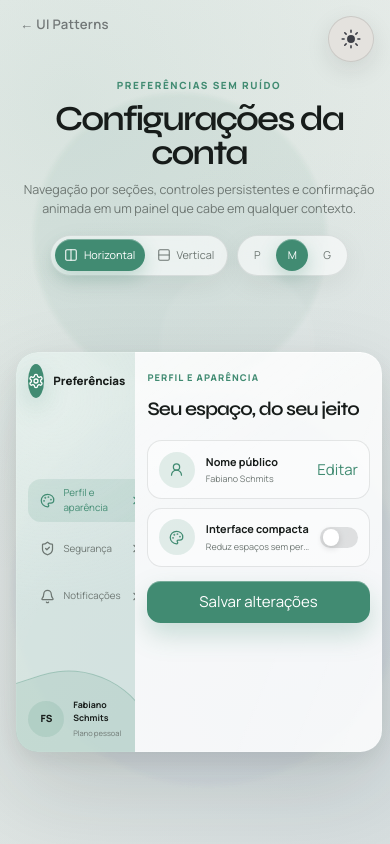
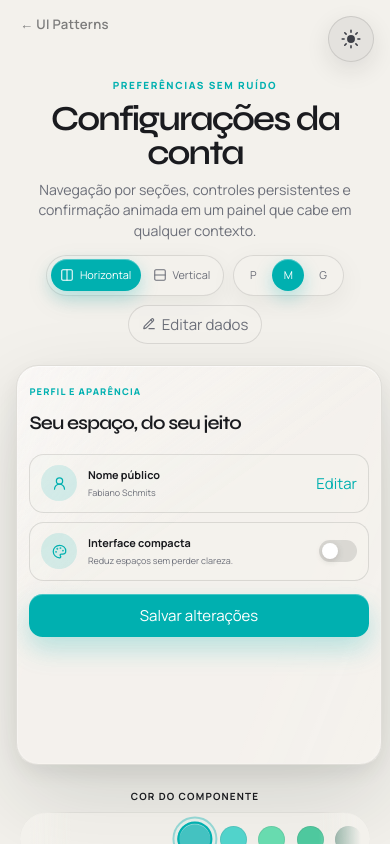
Before and after one commit to fabianoschmits/ui-patterns, a Next.js app: page /patterns/account-settings in a window 390 px wide. Built offline with nearby package versions, Linux system fonts and the light colour scheme.

Commit message:
feat: unify utility component showcase experience

```diff
--- a/src/app/globals.css
+++ b/src/app/globals.css
@@ -496,6 +496,13 @@ html.theme-switching::view-transition-new(root) {
   overflow: hidden;
 }
 
+.pattern-stage.is-immersive .stage-frame > .utility-show {
+  overflow-x: hidden !important;
+  overflow-y: auto !important;
+  overscroll-behavior-y: contain;
+  -webkit-overflow-scrolling: touch;
+}
+
 .stage-nav-immersive {
   position: absolute;
   right: var(--page-pad);
--- a/src/app/page.tsx
+++ b/src/app/page.tsx
@@ -1,10 +1,11 @@
 import { patterns } from "@/data/patterns";
-import { TransitionLink } from "@/components/transitions/transition-link";
+import { CatalogScrollRestorer, TransitionLink } from "@/components/transitions/transition-link";
 import { StudioAtmosphere } from "@/components/home/studio-atmosphere";
 
 export default function HomePage() {
   return (
     <div className="studio">
+      <CatalogScrollRestorer />
       <StudioAtmosphere />
 
       <div className="studio-content">
--- a/src/patterns/shared/menu-showcase.tsx
+++ b/src/patterns/shared/menu-showcase.tsx
@@ -134,7 +134,7 @@ function ChipGroup({
   );
 }
 
-function ColorRoulette({
+export function ColorRoulette({
   label,
   options,
   value,
--- a/src/patterns/utilities/shared/utility-showcase.css
+++ b/src/patterns/utilities/shared/utility-showcase.css
@@ -1,37 +1,37 @@
 .utility-show {
   --utility-accent: #11b6ae;
-  --utility-bg: #edf0ee;
-  --utility-bg-deep: #dde4e0;
-  --utility-surface: rgb(255 255 255 / 0.58);
-  --utility-surface-strong: rgb(255 255 255 / 0.78);
-  --utility-ink: #171c1a;
+  --utility-bg: var(--canvas);
+  --utility-bg-deep: var(--canvas-deep);
+  --utility-surface: color-mix(in srgb, var(--canvas) 38%, transparent);
+  --utility-surface-strong: color-mix(in srgb, var(--canvas) 62%, transparent);
+  --utility-ink: var(--ink);
   --utility-text: var(--utility-ink);
-  --utility-muted: #6d7672;
-  --utility-line: rgb(25 35 31 / 0.1);
+  --utility-muted: var(--muted);
+  --utility-line: var(--line);
   --utility-danger: #c65f62;
   position: relative;
   isolation: isolate;
-  display: grid;
+  display: flex;
+  flex-direction: column;
   width: 100%;
   min-height: 100%;
-  overflow: auto;
-  grid-template-rows: auto 1fr;
-  background:
-    radial-gradient(circle at 18% 12%, color-mix(in srgb, var(--utility-accent) 11%, transparent), transparent 30rem),
-    radial-gradient(circle at 88% 78%, rgb(166 178 216 / 0.18), transparent 32rem),
-    linear-gradient(155deg, var(--utility-bg), var(--utility-bg-deep));
+  overflow-x: hidden;
+  overflow-y: auto;
+  overscroll-behavior-y: contain;
+  -webkit-overflow-scrolling: touch;
+  background: transparent;
   color: var(--utility-ink);
   font-family: var(--font-ui);
 }
 
 html[data-theme="dark"] .utility-show {
-  --utility-bg: #0d1110;
-  --utility-bg-deep: #151b19;
-  --utility-surface: rgb(27 35 32 / 0.66);
-  --utility-surface-strong: rgb(31 40 37 / 0.88);
-  --utility-ink: #edf3f0;
-  --utility-muted: #8f9b96;
-  --utility-line: rgb(238 247 243 / 0.1);
+  --utility-bg: var(--canvas);
+  --utility-bg-deep: var(--canvas-deep);
+  --utility-surface: color-mix(in srgb, var(--canvas) 42%, transparent);
+  --utility-surface-strong: color-mix(in srgb, var(--canvas) 66%, transparent);
+  --utility-ink: var(--ink);
+  --utility-muted: var(--muted);
+  --utility-line: var(--line);
   --utility-danger: #ec8588;
 }
 
@@ -47,58 +47,18 @@ html[data-theme="dark"] .utility-show {
   color: inherit;
 }
 
-.utility-aurora {
-  position: fixed;
-  inset: 0;
-  z-index: -1;
-  overflow: hidden;
-  pointer-events: none;
-}
-
-.utility-aurora i {
-  position: absolute;
-  border-radius: 50%;
-  opacity: 0.36;
-  filter: blur(2px);
-  animation: utility-drift 16s ease-in-out infinite alternate;
-}
-
-.utility-aurora i:nth-child(1) {
-  top: 12%;
-  left: 7%;
-  width: 18rem;
-  height: 18rem;
-  background: color-mix(in srgb, var(--utility-accent) 18%, transparent);
-}
-
-.utility-aurora i:nth-child(2) {
-  right: 8%;
-  bottom: 6%;
-  width: 23rem;
-  height: 23rem;
-  background: rgb(140 158 210 / 0.16);
-  animation-delay: -6s;
-}
-
-.utility-aurora i:nth-child(3) {
-  top: 35%;
-  right: 31%;
-  width: 9rem;
-  height: 9rem;
-  background: rgb(255 255 255 / 0.2);
-  animation-delay: -11s;
-}
-
 .utility-show-head {
   position: relative;
   z-index: 4;
   display: flex;
-  width: min(100%, 74rem);
+  width: min(100%, 34rem);
   margin: 0 auto;
-  padding: clamp(4.3rem, 8vw, 5.8rem) max(1.25rem, 4vw) 1rem;
-  align-items: end;
-  justify-content: space-between;
-  gap: 1rem 2rem;
+  padding: clamp(4.3rem, 8vw, 5.4rem) max(1.25rem, 4vw) 0.8rem;
+  flex-direction: column;
+  align-items: center;
+  justify-content: center;
+  gap: 0.85rem;
+  text-align: center;
 }
 
 .utility-heading > span {
@@ -112,7 +72,7 @@ html[data-theme="dark"] .utility-show {
 .utility-heading h1 {
   margin: 0.42rem 0 0;
   font-family: var(--font-editorial);
-  font-size: clamp(2rem, 5vw, 3.6rem);
+  font-size: clamp(2rem, 7vw, 3.4rem);
   font-weight: 520;
   letter-spacing: -0.055em;
   line-height: 0.96;
@@ -122,8 +82,8 @@ html[data-theme="dark"] .utility-show {
   max-width: 34rem;
   margin: 0.65rem 0 0;
   color: var(--utility-muted);
-  font-size: 0.78rem;
-  line-height: 1.55;
+  font-size: 0.88rem;
+  line-height: 1.45;
 }
 
 .utility-controls {
@@ -131,7 +91,7 @@ html[data-theme="dark"] .utility-show {
   flex: none;
   flex-wrap: wrap;
   align-items: center;
-  justify-content: flex-end;
+  justify-content: center;
   gap: 0.55rem;
 }
 
@@ -189,12 +149,39 @@ html[data-theme="dark"] .utility-show {
   padding: 0;
 }
 
+.utility-edit-toggle {
+  display: inline-flex;
+  min-height: 2.45rem;
+  align-items: center;
+  justify-content: center;
+  gap: 0.38rem;
+  border: 1px solid var(--utility-line) !important;
+  border-radius: 999px;
+  background: color-mix(in srgb, var(--utility-surface-strong) 72%, transparent);
+  padding: 0 0.78rem;
+  color: var(--utility-muted) !important;
+  cursor: pointer;
+  font-size: 0.66rem;
+  font-weight: 650;
+  backdrop-filter: blur(16px) saturate(1.3);
+  -webkit-backdrop-filter: blur(16px) saturate(1.3);
+  transition: color 220ms ease, background 220ms ease, transform 180ms ease;
+}
+
+.utility-edit-toggle:active { transform: scale(0.95); }
+.utility-edit-toggle.is-active {
+  border-color: color-mix(in srgb, var(--utility-accent) 38%, transparent) !important;
+  background: color-mix(in srgb, var(--utility-accent) 14%, transparent);
+  color: var(--utility-accent) !important;
+}
+
 .utility-stage {
   position: relative;
   z-index: 2;
   display: grid;
-  min-height: 0;
-  padding: 1rem max(1rem, 3vw) clamp(2.5rem, 7vw, 5rem);
+  flex: 0 0 auto;
+  min-height: max-content;
+  padding: 1rem max(1rem, 3vw) 1.5rem;
   place-items: center;
 }
 
@@ -204,6 +191,7 @@ html[data-theme="dark"] .utility-show {
   max-width: calc(100vw - 2rem);
   max-height: calc(100svh - 2rem);
   overflow: hidden;
+  border: 1px solid color-mix(in srgb, var(--ink) 9%, transparent);
   border-radius: clamp(1.35rem, 4vw, 2.2rem);
   box-shadow:
     0 36px 90px rgb(24 36 31 / 0.14),
@@ -216,7 +204,7 @@ html[data-theme="dark"] .utility-card {
     0 8px 25px rgb(0 0 0 / 0.25);
 }
 
-.utility-card.is-horizontal.is-small { width: 23rem; height: 15rem; }
+.utility-card.is-horizontal.is-small { width: 23rem; height: 16.5rem; }
 .utility-card.is-horizontal.is-medium { width: 38rem; height: 23rem; }
 .utility-card.is-horizontal.is-large { width: 52rem; height: 31rem; }
 .utility-card.is-vertical.is-small { width: 17rem; height: 24rem; }
@@ -237,13 +225,13 @@ html[data-theme="dark"] .utility-card {
 }
 
 .utility-glass-base {
-  backdrop-filter: blur(26px) saturate(1.35);
-  -webkit-backdrop-filter: blur(26px) saturate(1.35);
+  backdrop-filter: blur(30px) saturate(1.42) brightness(1.03);
+  -webkit-backdrop-filter: blur(30px) saturate(1.42) brightness(1.03);
 }
 
 .utility-glass-tint {
   background:
-    linear-gradient(145deg, rgb(255 255 255 / 0.48), transparent 42%),
+    linear-gradient(145deg, rgb(255 255 255 / 0.32), transparent 42%),
     var(--utility-surface);
 }
 
@@ -282,6 +270,22 @@ html[data-theme="dark"] .utility-glass-rim {
   overflow: hidden;
 }
 
+.utility-live-edit {
+  border-radius: 0.22rem;
+  outline: 1px dashed color-mix(in srgb, var(--utility-accent) 38%, transparent);
+  outline-offset: 0.12rem;
+  cursor: text;
+  transition: outline-color 180ms ease, background 180ms ease;
+}
+
+.utility-live-edit:hover,
+.utility-live-edit:focus {
+  outline-color: var(--utility-accent);
+  background: color-mix(in srgb, var(--utility-accent) 8%, transparent);
+}
+
+.utility-live-edit:focus { outline-style: solid; }
+
 .utility-view {
   display: grid;
   width: 100%;
@@ -290,11 +294,11 @@ html[data-theme="dark"] .utility-glass-rim {
 }
 
 .utility-card.is-horizontal .utility-view.u-split {
-  grid-template-columns: minmax(0, 0.88fr) minmax(0, 1.12fr);
+  grid-template-columns: minmax(0, 1fr);
 }
 
 .utility-card.is-vertical .utility-view.u-split {
-  grid-template-rows: auto minmax(0, 1fr);
+  grid-template-rows: minmax(0, 1fr);
 }
 
 .u-aside,
@@ -305,14 +309,14 @@ html[data-theme="dark"] .utility-glass-rim {
   padding: clamp(1rem, 3vw, 2.15rem);
 }
 
+.utility-card .u-aside { display: none; }
+
 .u-aside {
   display: flex;
   overflow: hidden;
   flex-direction: column;
   justify-content: space-between;
-  background:
-    radial-gradient(circle at 30% 12%, rgb(255 255 255 / 0.27), transparent 13rem),
-    color-mix(in srgb, var(--utility-accent) 15%, transparent);
+  background: color-mix(in srgb, var(--utility-ink) 3%, transparent);
 }
 
 .u-aside::after {
@@ -323,14 +327,16 @@ html[data-theme="dark"] .utility-glass-rim {
   height: 12rem;
   border: 1px solid color-mix(in srgb, var(--utility-accent) 28%, transparent);
   border-radius: 42% 58% 65% 35%;
-  background: color-mix(in srgb, var(--utility-accent) 12%, transparent);
+  background: transparent;
   content: "";
   transform: rotate(-18deg);
 }
 
 .u-main {
   overflow: auto;
-  background: color-mix(in srgb, var(--utility-surface-strong) 62%, transparent);
+  background:
+    linear-gradient(145deg, rgb(255 255 255 / 0.08), transparent 42%),
+    color-mix(in srgb, var(--utility-surface) 36%, transparent);
   scrollbar-width: none;
 }
 
@@ -697,7 +703,7 @@ html[data-theme="dark"] .utility-glass-rim {
 
 .utility-card.is-small .u-aside,
 .utility-card.is-small .u-main {
-  padding: 0.9rem;
+  padding: 0.72rem;
 }
 
 .utility-card.is-small .u-copy,
@@ -707,15 +713,53 @@ html[data-theme="dark"] .utility-glass-rim {
   display: none !important;
 }
 
-.utility-card.is-small .u-title { font-size: 1.35rem; }
-.utility-card.is-small .u-list { gap: 0.36rem; }
-.utility-card.is-small .u-list-item { padding: 0.48rem; }
-.utility-card.is-small .u-input-wrap { height: 2.25rem; }
-.utility-card.is-small .u-primary { min-height: 2.25rem; }
+.utility-card.is-small { border-radius: 1.25rem; }
+.utility-card.is-small .u-kicker { font-size: 0.46rem; letter-spacing: 0.1em; }
+.utility-card.is-small .u-title { font-size: 1.12rem; }
+.utility-card.is-small .u-form { gap: 0.38rem; }
+.utility-card.is-small .u-field { gap: 0.18rem; font-size: 0.48rem; }
+.utility-card.is-small .u-list { gap: 0.28rem; }
+.utility-card.is-small .u-list-item { gap: 0.42rem; border-radius: 0.68rem; padding: 0.38rem; }
+.utility-card.is-small .u-list-icon,
+.utility-card.is-small .u-avatar { width: 1.72rem; height: 1.72rem; font-size: 0.47rem; }
+.utility-card.is-small .u-list-item b,
+.utility-card.is-small .u-list-item strong { font-size: 0.54rem; }
+.utility-card.is-small .u-list-item p,
+.utility-card.is-small .u-list-item small { margin-top: 0.08rem; font-size: 0.43rem; line-height: 1.25; }
+.utility-card.is-small .u-input-wrap { height: 2rem; gap: 0.38rem; border-radius: 0.64rem; padding-inline: 0.58rem; }
+.utility-card.is-small .u-input-wrap input,
+.utility-card.is-small .u-input-wrap textarea,
+.utility-card.is-small .u-input-wrap select { font-size: 0.57rem; }
+.utility-card.is-small .u-primary { min-height: 2rem; border-radius: 0.66rem; padding-inline: 0.72rem; font-size: 0.57rem; }
+.utility-card.is-small .u-secondary { min-height: 1.9rem; border-radius: 0.64rem; padding-inline: 0.62rem; font-size: 0.54rem; }
+.utility-card.is-small .u-icon-button { width: 1.8rem; height: 1.8rem; }
+.utility-card.is-small .u-tabs { gap: 0.16rem; padding: 0.17rem; }
+.utility-card.is-small .u-tabs button { min-height: 1.65rem; padding-inline: 0.46rem; font-size: 0.49rem; }
+.utility-card.is-small .u-badge { min-height: 1.2rem; padding-inline: 0.38rem; font-size: 0.4rem; }
+.utility-card.is-small .u-switch { width: 2rem; height: 1.16rem; padding: 0.14rem; }
+.utility-card.is-small .u-switch span { width: 0.88rem; height: 0.88rem; }
+.utility-card.is-small .u-divider { gap: 0.38rem; font-size: 0.43rem; }
+.utility-card.is-small .u-empty { min-height: 5rem; gap: 0.35rem; }
+.utility-card.is-small .u-empty b { font-size: 0.58rem; }
+.utility-card.is-small .u-empty small,
+.utility-card.is-small .u-empty p { font-size: 0.43rem; }
 
 .utility-show.is-compact {
   min-height: 100%;
   grid-template-rows: 1fr;
+}
+
+.utility-palette {
+  position: relative;
+  z-index: 3;
+  display: flex;
+  width: min(100%, 34rem);
+  justify-self: center;
+  padding: 0 max(1.25rem, 4vw) max(2.5rem, env(safe-area-inset-bottom));
+}
+
+.utility-palette .menu-show-roulette-frame {
+  background: color-mix(in srgb, var(--canvas) 55%, transparent);
 }
 
 .utility-show.is-compact .utility-stage {
@@ -728,10 +772,6 @@ html[data-theme="dark"] .utility-glass-rim {
   width: min(100%, 22rem) !important;
   height: min(100%, 14rem) !important;
   border-radius: 1rem;
-}
-
-@keyframes utility-drift {
-  to { transform: translate3d(2.5rem, -1.5rem, 0) scale(1.08); }
 }
 
 @media (max-width: 720px) {
@@ -761,7 +801,7 @@ html[data-theme="dark"] .utility-glass-rim {
   .utility-heading h1 { font-size: 2.2rem; }
   .utility-segment button { padding-inline: 0.58rem; }
   .utility-card { max-width: calc(100vw - 1rem); }
-  .utility-card.is-horizontal .utility-view.u-split { grid-template-columns: minmax(0, 0.65fr) minmax(0, 1.35fr); }
+  .utility-card.is-horizontal .utility-view.u-split { grid-template-columns: minmax(0, 1fr); }
   .utility-card.is-horizontal .u-aside,
   .utility-card.is-horizontal .u-main { padding: 0.78rem; }
   .utility-card.is-horizontal .u-aside .u-copy,
@@ -773,5 +813,5 @@ html[data-theme="dark"] .utility-glass-rim {
 }
 
 @media (prefers-reduced-motion: reduce) {
-  .utility-aurora i { animation: none; }
+  .utility-card { transition-duration: 0.01ms; }
 }
--- a/src/patterns/utilities/shared/utility-showcase.tsx
+++ b/src/patterns/utilities/shared/utility-showcase.tsx
@@ -2,14 +2,17 @@
 
 import {
   useId,
+  useEffect,
+  useRef,
   useState,
   type CSSProperties,
   type ReactNode,
 } from "react";
-import { Columns2, Rows2 } from "lucide-react";
+import { Check, Columns2, PencilLine, Rows2 } from "lucide-react";
 import { LayoutGroup, motion } from "motion/react";
 import type { PatternPreviewProps } from "@/types/pattern";
 import { cn } from "@/lib/utils";
+import { ColorRoulette, MENU_ACCENTS } from "@/patterns/shared/menu-showcase";
 import "./utility-showcase.css";
 import "./utility-components.css";
 
@@ -53,7 +56,6 @@ export function UtilityShowcase({
   eyebrow,
   title,
   description,
-  accent = "#11b6ae",
   compact = false,
   children,
 }: UtilityShowcaseProps) {
@@ -61,20 +63,53 @@ export function UtilityShowcase({
   const [orientation, setOrientation] =
     useState<UtilityOrientation>("horizontal");
   const [size, setSize] = useState<UtilitySize>(compact ? "small" : "medium");
+  const [activeAccent, setActiveAccent] = useState(MENU_ACCENTS[0].value);
+  const [editing, setEditing] = useState(false);
+  const contentRef = useRef<HTMLDivElement>(null);
   const variant = { orientation, size };
   const content = typeof children === "function" ? children(variant) : children;
+
+  useEffect(() => {
+    const root = contentRef.current;
+    if (!root || !editing) return;
+
+    const enableEditableData = () => {
+      const candidates = root.querySelectorAll<HTMLElement>(
+        "h2, h3, p, .u-main b, .u-main strong, .u-main small, .u-main .data-status",
+      );
+      candidates.forEach((element) => {
+        if (element.closest("button, .utility-controls, .utility-palette")) return;
+        if (!element.textContent?.trim()) return;
+        element.setAttribute("contenteditable", "plaintext-only");
+        element.setAttribute("spellcheck", "false");
+        element.setAttribute("title", "Clique para editar este dado");
+        element.classList.add("utility-live-edit");
+      });
+    };
+
+    enableEditableData();
+    const observer = new MutationObserver(enableEditableData);
+    observer.observe(root, { childList: true, subtree: true });
+
+    return () => {
+      observer.disconnect();
+      root.querySelectorAll<HTMLElement>(".utility-live-edit").forEach((element) => {
+        element.removeAttribute("contenteditable");
+        element.removeAttribute("spellcheck");
+        element.removeAttribute("title");
+        element.classList.remove("utility-live-edit");
+      });
+    };
+  }, [editing, orientation, size]);
 
   return (
     <div
       className={cn("utility-show", compact && "is-compact")}
-      style={{ "--utility-accent": accent } as CSSProperties}
+      style={{
+        "--utility-accent": activeAccent,
+        "--menu-accent": activeAccent,
+      } as CSSProperties}
     >
-      <div className="utility-aurora" aria-hidden="true">
-        <i />
-        <i />
-        <i />
-      </div>
-
       {!compact ? (
         <header className="utility-show-head">
           <div className="utility-heading">
@@ -141,6 +176,16 @@ export function UtilityShowcase({
                   );
                 })}
               </div>
+
+              <button
+                type="button"
+                className={cn("utility-edit-toggle", editing && "is-active")}
+                aria-pressed={editing}
+                onClick={() => setEditing((value) => !value)}
+              >
+                {editing ? <Check size={14} /> : <PencilLine size={14} />}
+                <span>{editing ? "Concluir" : "Editar dados"}</span>
+              </button>
             </div>
           </LayoutGroup>
         </header>
@@ -166,12 +211,29 @@ export function UtilityShowcase({
               <span className="utility-glass-shine" />
               <span className="utility-glass-rim" />
             </div>
-            <motion.div layout className="utility-card-content" transition={utilitySpring}>
+            <motion.div
+              ref={contentRef}
+              layout
+              className={cn("utility-card-content", editing && "is-editing")}
+              transition={utilitySpring}
+            >
               {content}
             </motion.div>
           </motion.section>
         </LayoutGroup>
       </main>
+
+      {!compact ? (
+        <div className="utility-palette">
+          <ColorRoulette
+            label="Cor do componente"
+            options={MENU_ACCENTS}
+            value={activeAccent}
+            onChange={setActiveAccent}
+            draggable
+          />
+        </div>
+      ) : null}
     </div>
   );
 }
```
Also changed, not shown: src/components/transitions/transition-link.tsx (+56 -3 lines), src/patterns/utilities/auth-portal/auth-portal.css (+9 -3 lines), src/patterns/utilities/shared/utility-components.css (+7 -2 lines).
